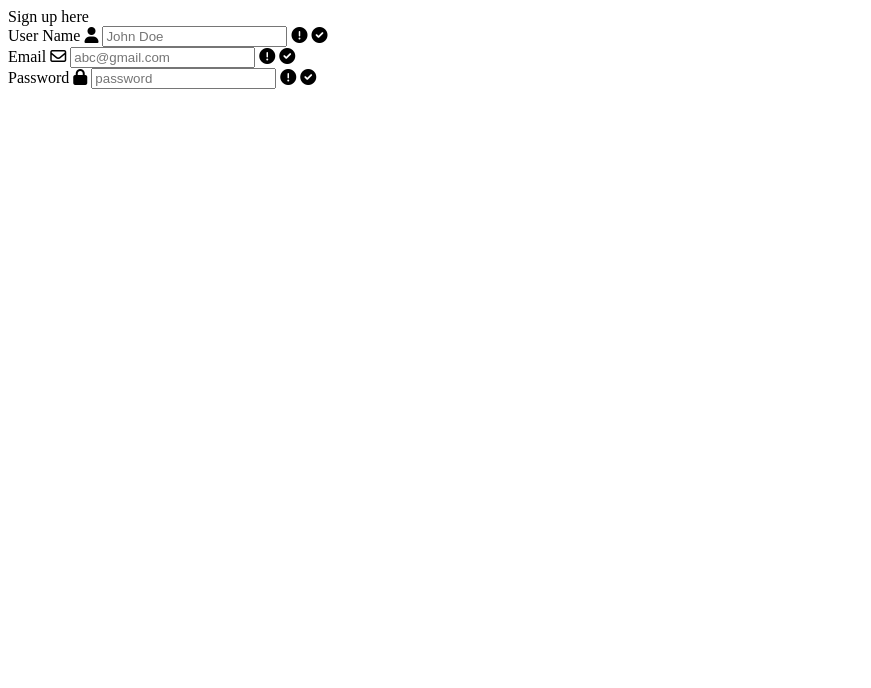
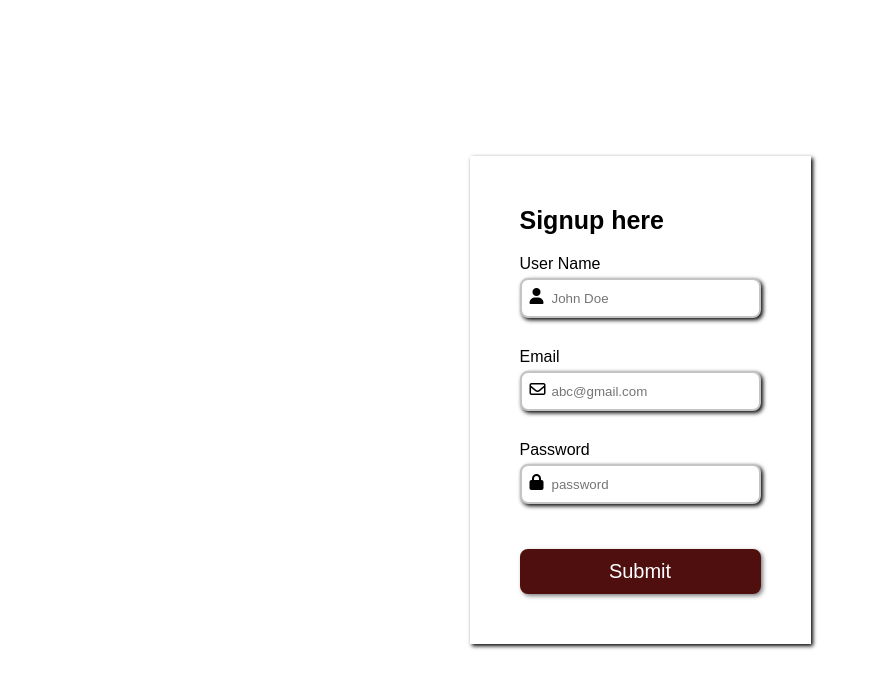
Before and after one commit to AGs-hue/form, a plain HTML site: page index.html in a window 1280 px wide. Shown: the whole page, without its empty margins (0-871 px from the left). Drawn offline with Linux system fonts and the light colour scheme.

Commit message:
update repo

```diff
--- a/css/style.css
+++ b/css/style.css
@@ -0,0 +1,86 @@
+* {
+    margin: 0;
+    padding: 0;
+    box-sizing: border-box;
+}
+body {
+    font-family: sans-serif;
+}
+.form-container {
+    display: flex;
+    height: 100vh;
+    /* width: 100%; */
+    /* background-color: red; */
+    justify-content: center;
+    align-items: center;
+}
+form {
+    display: flex;
+    /* align-items: center; */
+    flex-direction: column;
+    justify-content: center;
+    max-width: 500px;
+    box-shadow: 2px 2px 4px rgba(0, 0, 0, 1);
+    padding: 50px;
+}
+.header {
+    font-size: 25px;
+    font-weight: bold;
+    margin-bottom: 20px;
+}
+label {
+display: block;
+ margin-bottom: 5px;
+}
+form div input {
+    width: 100%;
+    height: 40px;
+    border-radius: 8px;
+    outline: none;
+    border: 2px solid #c4c4c4;
+    padding: 0 30px;
+    box-shadow: 2px 2px 4px rgba(0, 0, 0, 1);
+}
+form div {
+    position: relative;
+    margin-bottom: 15px;
+}
+input:focus {
+    border: ;
+}
+form div i {
+    position: absolute;
+    padding: 10px;
+}
+.fa-exclamation-circle,
+.error{
+color: red;
+}
+.fa-check-circle {
+    color: green;
+}
+.error {
+font-size: 15px;
+margin-top: 5px;
+}
+.fa-exclamation-circle,
+.fa-check-circle {
+    right: 0;
+    opacity: 0;
+}
+button {
+    margin-top: 15px;
+    width: 100%;
+    height: 45px;
+    background-color: #500f0f;
+    border: 2px solid #500f0f;
+    border-radius: 8px;
+    color: #fff;
+    font-size: 20px;
+    cursor: pointer;
+    box-shadow: 2px 2px 4px rgba(0, 0, 0, .5);
+    transition: all 0.1s ease;
+}
+button:hover {
+    opacity: 0.5;
+}
--- a/index.html
+++ b/index.html
@@ -17,14 +17,14 @@
   <body>
     <div class="form-container">
       <form id="form">
-        <div class="title">Sign up here</div>
+        <div class="header">Signup here</div>
 
         <div>
           <label for="username">User Name</label>
           <i class="fas fa-user"></i>
 
           <input
-            type="text"
+            type="name"
             name="username"
             id="username"
             placeholder="John Doe"
@@ -67,6 +67,8 @@
           <i class="fas fa-check-circle"></i>
           <div class="error"></div>
         </div>
+
+        <button id="btn" type="submit">Submit</button>
       </form>
     </div>
 
```
